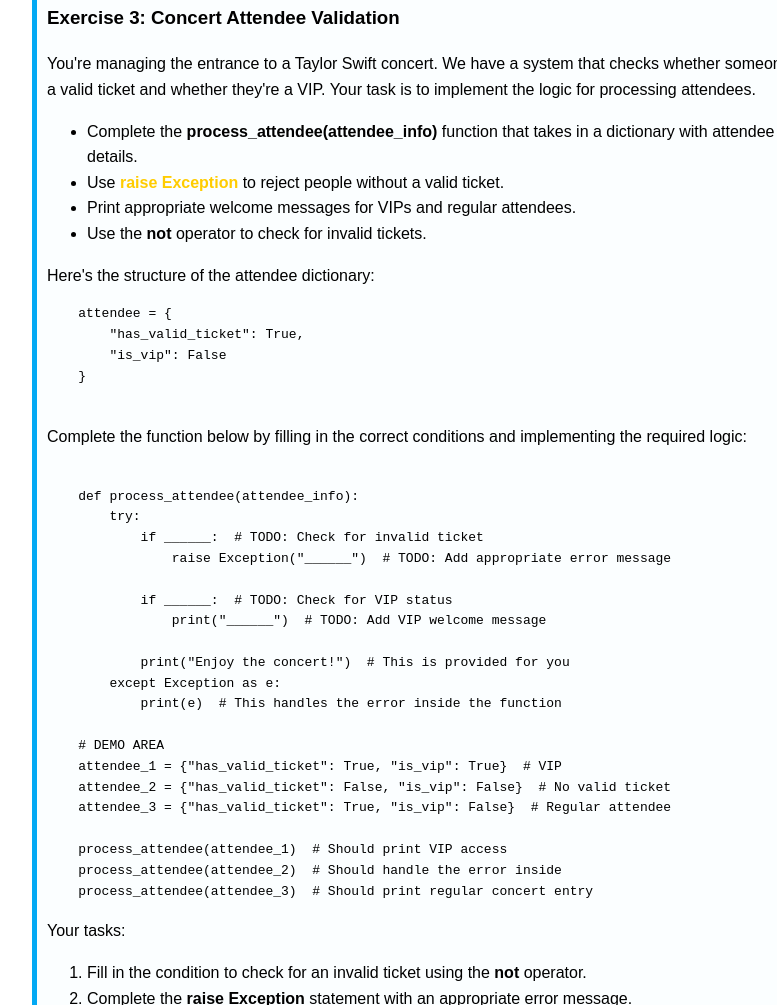
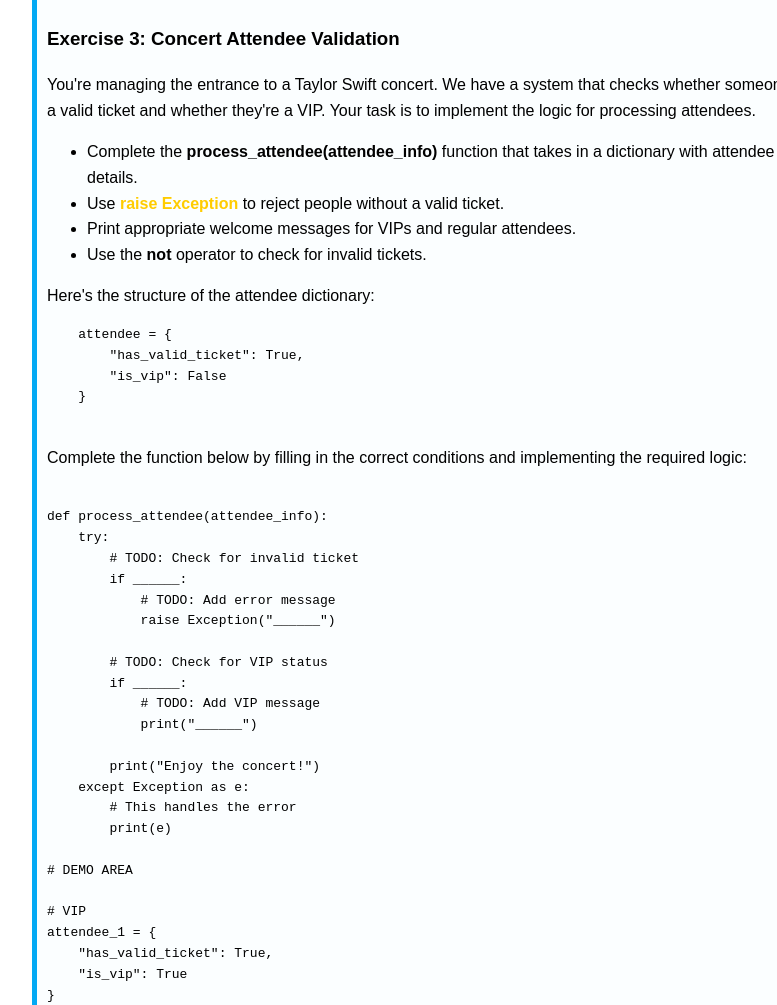
Before and after one commit to bobbyconnolly/python-control-flow-mastery, a plain HTML site: page index.html in a window 1280 px wide. Shown: the part 2765-3770 px from the top of the page, without its empty margins (208-985 px from the left). Drawn offline with Linux system fonts and the light colour scheme.

Commit message:
Update index.html

```diff
--- a/index.html
+++ b/index.html
@@ -126,13 +126,14 @@ for number in range(1, 6):
             if num < 0:
                 <span style="color: #1e90ff; font-weight: bold;">continue</span>
             if num == 0:
-                <span style="color: #ffcc00; font-weight: bold;">raise</span> ValueError("Zero is not allowed")
+                <span style="color: #ffcc00; font-weight: bold;">raise</span> ValueError("Yikes!")
             if num > 100:
                 <span style="color: #ff4500; font-weight: bold;">break</span>
 
-            total += num  <span style="background-color: #f0f0f0; padding: 2px 4px;"># This statement is inside the for loop</span>
+            <span style="background-color: #f0f0f0; padding: 2px 4px;"># This statement is inside the for loop</span>
+            total += num
 
-        <span style="background-color: #f0f0f0; padding: 2px 4px;"># This statement is outside the for loop (executes after the for loop is done iterating)</span>
+        <span style="background-color: #f0f0f0; padding: 2px 4px;"># This statement is outside the for loop</span>
         <span style="color: #2e8b57; font-weight: bold; font-size: larger;">return</span> total
         </pre>
         <p>Now, consider the function call:</p>
@@ -206,24 +207,49 @@ for number in range(1, 6):
         <pre><code>
 def process_attendee(attendee_info):
     try:
-            if ______:  # TODO: Check for invalid ticket
-                raise Exception("______")  # TODO: Add appropriate error message
+        # TODO: Check for invalid ticket
+        if ______:
+            # TODO: Add error message
+            raise Exception("______")
 
-            if ______:  # TODO: Check for VIP status
-                print("______")  # TODO: Add VIP welcome message
+        # TODO: Check for VIP status
+        if ______:
+            # TODO: Add VIP message
+            print("______")
 
-            print("Enjoy the concert!")  # This is provided for you
+        print("Enjoy the concert!")
     except Exception as e:
-            print(e)  # This handles the error inside the function
+        # This handles the error
+        print(e)
 
 # DEMO AREA
-    attendee_1 = {"has_valid_ticket": True, "is_vip": True}  # VIP
-    attendee_2 = {"has_valid_ticket": False, "is_vip": False}  # No valid ticket
-    attendee_3 = {"has_valid_ticket": True, "is_vip": False}  # Regular attendee
 
-    process_attendee(attendee_1)  # Should print VIP access
-    process_attendee(attendee_2)  # Should handle the error inside
-    process_attendee(attendee_3)  # Should print regular concert entry
+# VIP
+attendee_1 = {
+    "has_valid_ticket": True,
+    "is_vip": True
+}
+
+# No valid ticket
+attendee_2 = {
+    "has_valid_ticket": False,
+    "is_vip": False
+}
+
+# Regular attendee
+attendee_3 = {
+    "has_valid_ticket": True,
+    "is_vip": False
+}
+
+# Should print VIP access
+process_attendee(attendee_1)
+
+# Should handle the error inside
+process_attendee(attendee_2)
+
+# Should print regular concert entry
+process_attendee(attendee_3)
 </code></pre>
 
         <p>Your tasks:</p>
```
Lines whose indentation alone changed are shown as unchanged.
